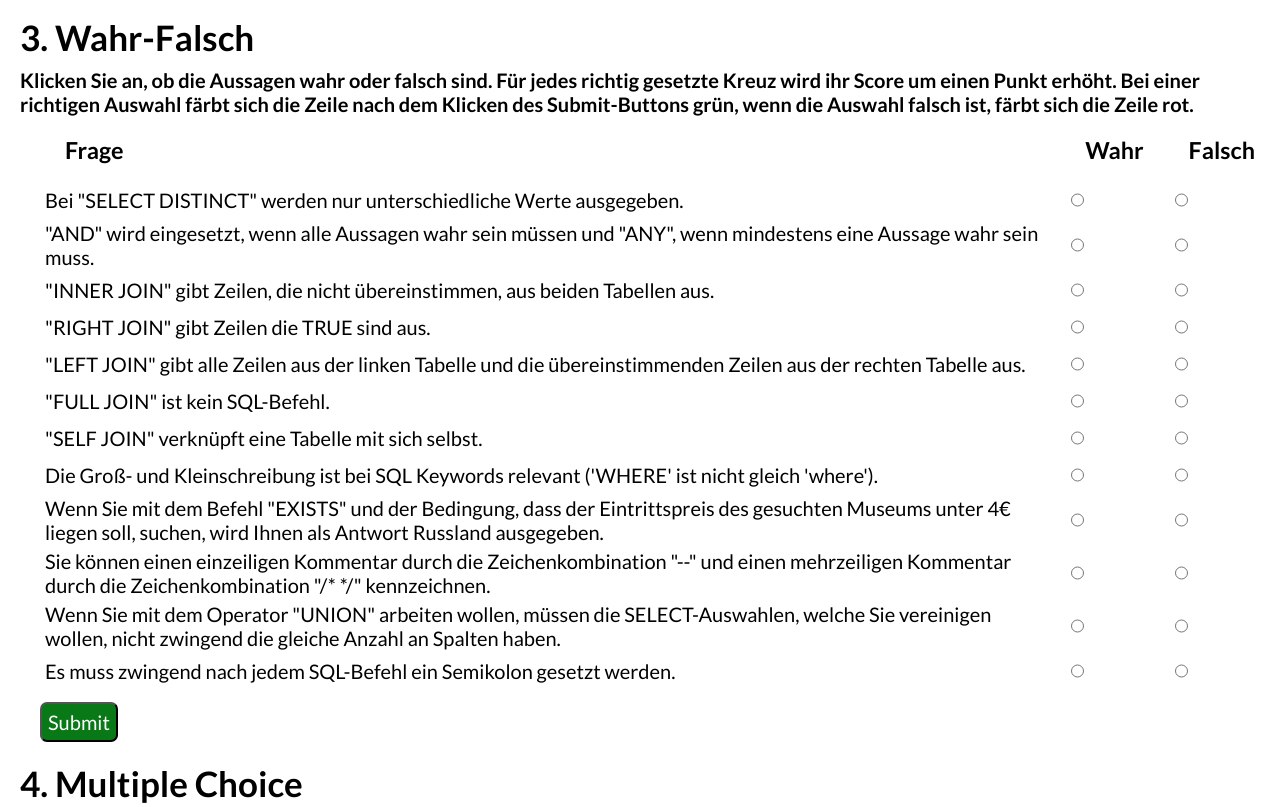
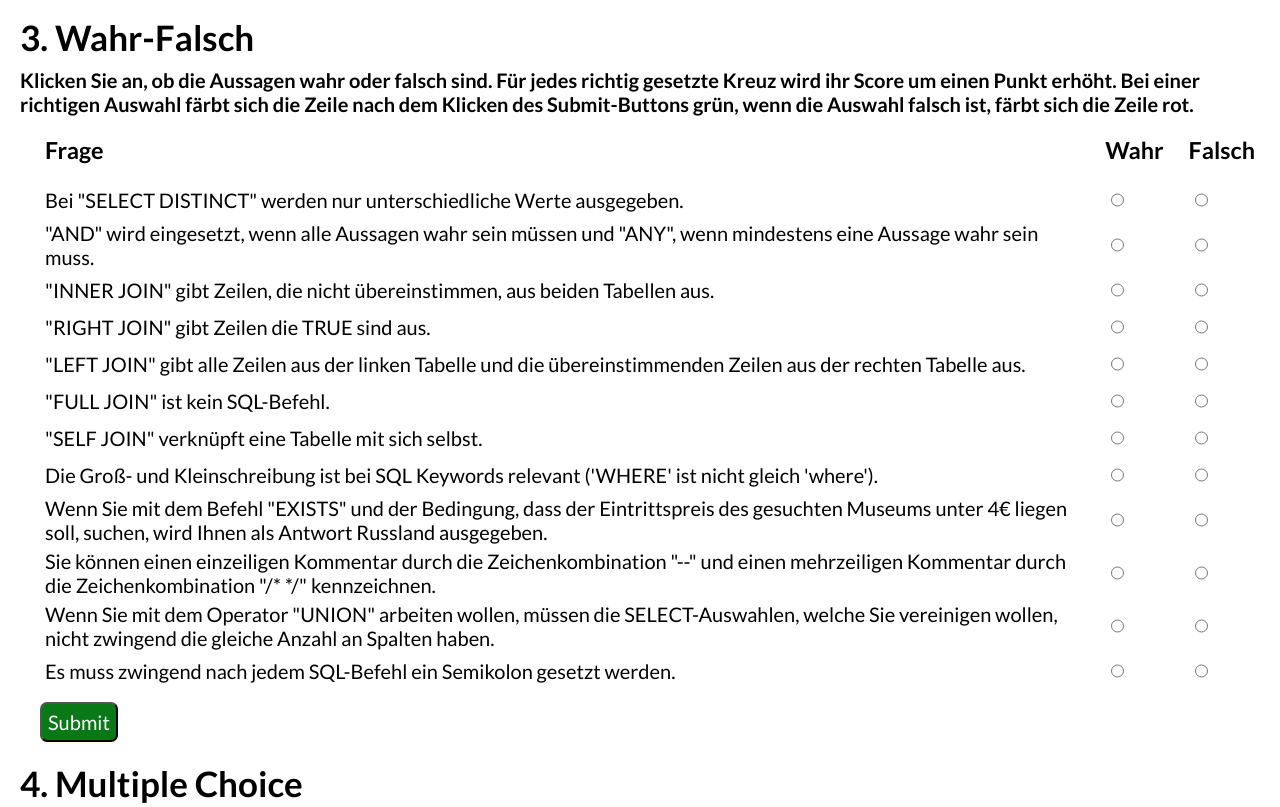
Before and after one commit to Lena3110/SQL-Quiz, a plain HTML site: page fragen.html in a window 1280 px wide. Shown: the part 5360-6167 px from the top of the page. Drawn offline with Linux system fonts and the light colour scheme.

Commit message:
Add files via upload

```diff
--- a/auswertung.css
+++ b/auswertung.css
@@ -20,6 +20,7 @@
     height: 800px;
     margin-top: 50px;
     text-align: center;
+    padding-top: 30px;
 }
 p{
     color: white;
@@ -39,7 +40,6 @@ h1{
 
 }
 button{
-
     height: 100px;
     width: 200px;
     font-size: 20px;
--- a/fragen.css
+++ b/fragen.css
@@ -123,7 +123,9 @@ figcaption{
 }
 .input1{
     margin-left: 70px;
-    width: 30px;
+    width: 40px;
+    height: 20px;
+    text-align: center;
 }
 .download a{
     text-align: center;
@@ -141,3 +143,6 @@ h3{
 tr{
     margin-bottom: 25px;
 }
+.tabellenüberschrift{
+margin-left: 0px;
+}
--- a/fragen.html
+++ b/fragen.html
@@ -340,9 +340,9 @@
          <form name="Wahr-Falsch" id="Wahr-Falsch">
             <table>     <!--Anlegen einer Tabelle-->
              <tr>       <!--Tabellenzeile-->
-                 <th ><h3>Frage</h3></th>   <!--th=Tabellenzelle-->
-                 <th ><h3>Wahr</h3></th>
-                 <th ><h3>Falsch</h3></th>
+                 <th ><h3 class="tabellenüberschrift">Frage</h3></th>   <!--th=Tabellenzelle-->
+                 <th ><h3 class="tabellenüberschrift">Wahr</h3></th>
+                 <th ><h3 class="tabellenüberschrift">Falsch</h3></th>
              </tr>
 
              <tr>
```
